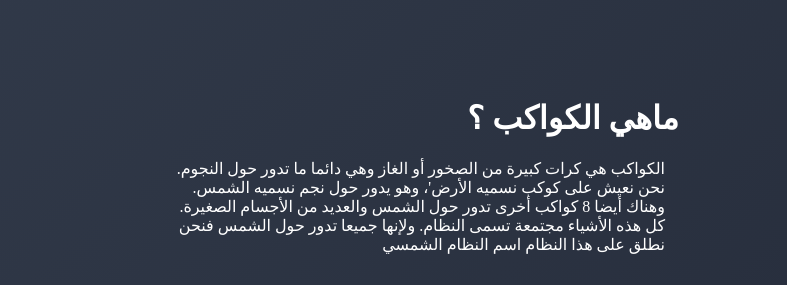
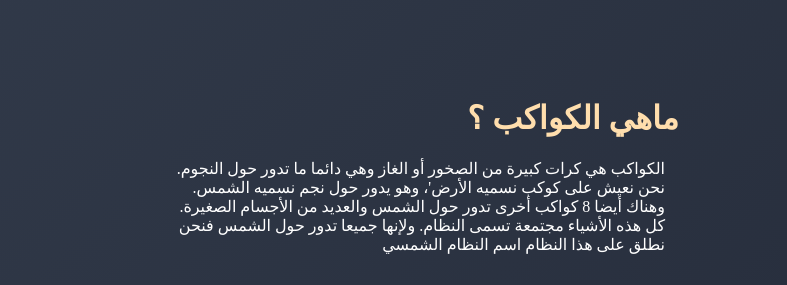
Before and after one commit to mada-techCamp/homework1, a plain HTML site: page index.html in a window 1280 px wide. Shown: the top 285 px of the page, 493-1280 px from the left. Drawn offline with Linux system fonts and the light colour scheme.

Commit message:
Update style.css

```diff
--- a/style.css
+++ b/style.css
@@ -10,6 +10,9 @@ html{
   min-height: 150vh;
   margin: 0;
   justify-content:flex-end;
+}
+h1,th,h4{
+    color:navajowhite;
 }
 p{
     width:500px;
```
